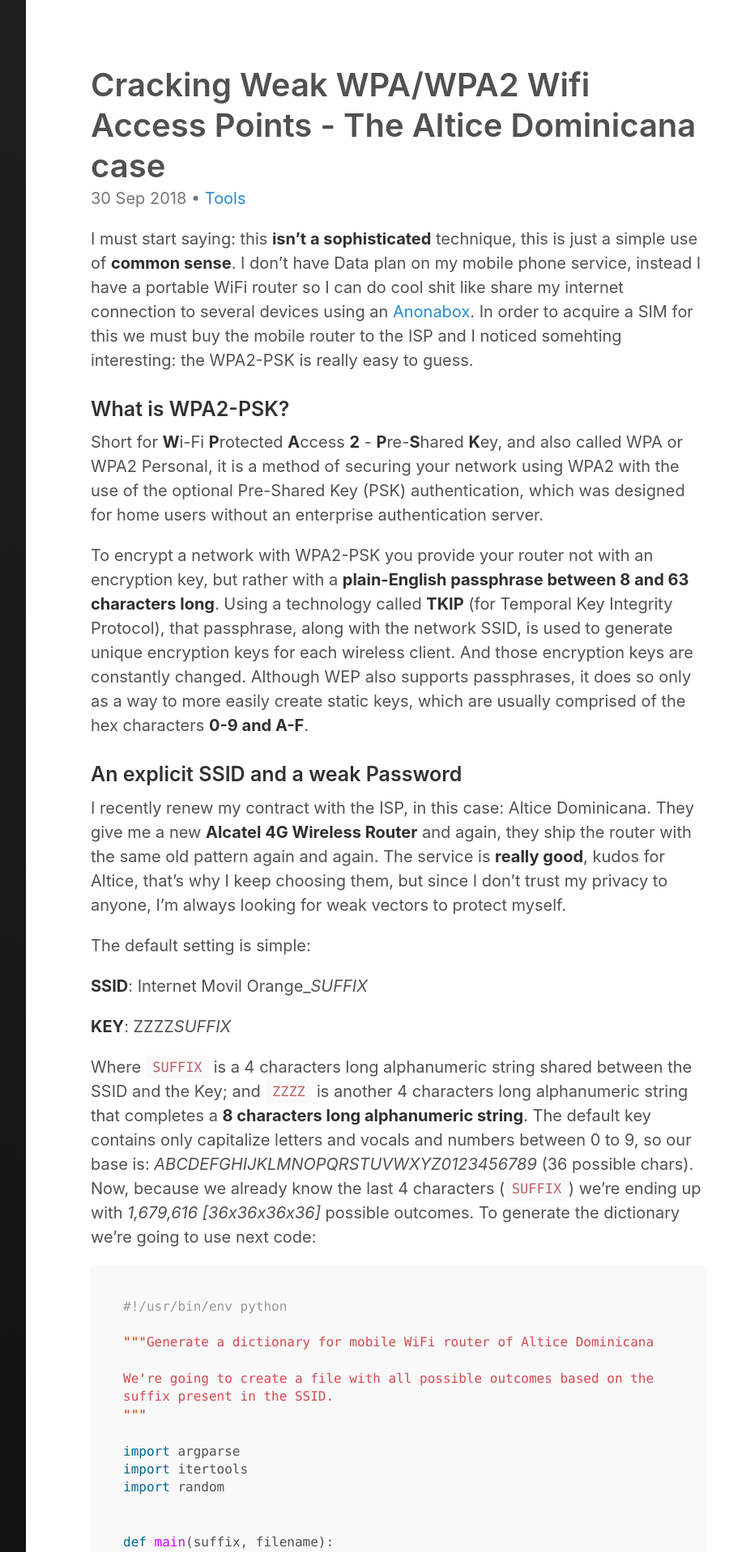
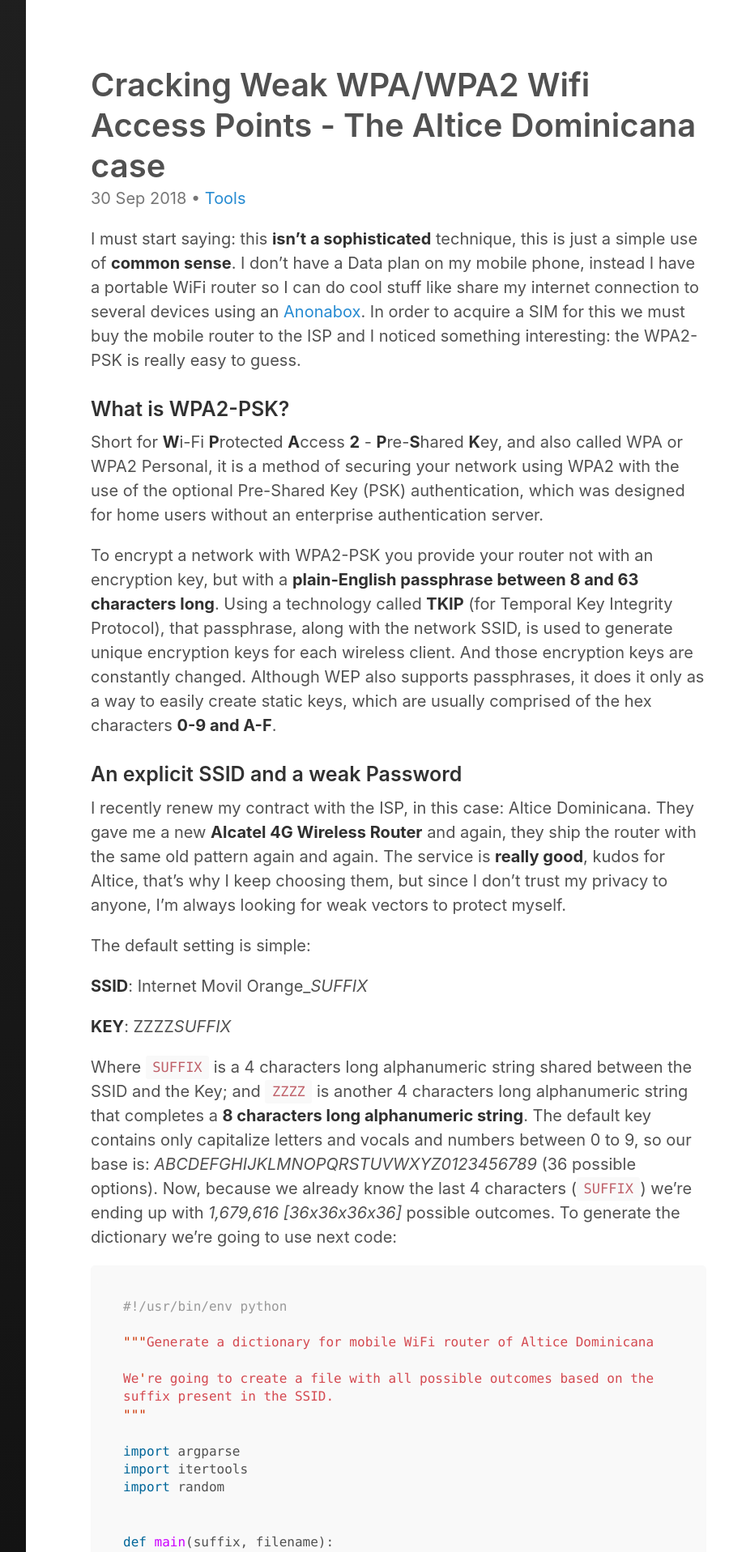
Before and after one commit to davidtavarez/davidtavarez.github.io, a Jekyll site: the page built from _posts/2018-09-29-cracking_weak_wifi.md, in a window 1280 px wide. Shown: the top 1917 px of the page at 81% size, without its empty margins (328-1228 px from the left). Built offline with Jekyll 4.4.1, drawn with Linux system fonts in a browser that asks for light colours; some of the changed text lies outside the part shown.

Commit message:
fixing typos

````diff
--- a/_posts/2018-09-29-cracking_weak_wifi.md
+++ b/_posts/2018-09-29-cracking_weak_wifi.md
@@ -10,17 +10,17 @@
   - projects
 ---
 
-I must start saying: this **isn't a sophisticated** technique, this is just a simple use of **common sense**. I don't have Data plan on my mobile phone service, instead I have a portable WiFi router so I can do cool shit like share my internet connection to several devices using an [Anonabox](https://www.anonabox.com/). In order to acquire a SIM for this we must buy the mobile router to the ISP and I noticed somehting interesting: the WPA2-PSK is really easy to guess.
+I must start saying: this **isn't a sophisticated** technique, this is just a simple use of **common sense**. I don't have a Data plan on my mobile phone, instead I have a portable WiFi router so I can do cool stuff like share my internet connection to several devices using an [Anonabox](https://www.anonabox.com/). In order to acquire a SIM for this we must buy the mobile router to the ISP and I noticed something interesting: the WPA2-PSK is really easy to guess.
 
 ### What is WPA2-PSK? ###
 
 Short for **W**i-Fi **P**rotected **A**ccess **2** - **P**re-**S**hared **K**ey, and also called WPA or WPA2 Personal,  it is a method of securing your network using WPA2 with the use of the optional Pre-Shared Key (PSK) authentication, which was designed for home users without an enterprise authentication server.
 
-To encrypt a network with WPA2-PSK you provide your router not with an encryption key, but rather with a **plain-English passphrase between 8 and 63 characters long**. Using a technology called **TKIP** (for Temporal Key Integrity Protocol), that passphrase, along with the network SSID, is used to generate unique encryption keys for each wireless client. And those encryption keys are constantly changed. Although WEP also supports passphrases, it does so only as a way to more easily create static keys, which are usually comprised of the hex characters **0-9 and A-F**.
+To encrypt a network with WPA2-PSK you provide your router not with an encryption key, but with a **plain-English passphrase between 8 and 63 characters long**. Using a technology called **TKIP** (for Temporal Key Integrity Protocol), that passphrase, along with the network SSID, is used to generate unique encryption keys for each wireless client. And those encryption keys are constantly changed. Although WEP also supports passphrases, it does it only as a way to easily create static keys, which are usually comprised of the hex characters **0-9 and A-F**.
 
 ### An explicit SSID and a weak Password ###
 
-I recently renew my contract with the ISP, in this case: Altice Dominicana. They give me a new **Alcatel 4G Wireless Router** and again, they ship the router with the same old pattern again and again. The service is **really good**, kudos for Altice, that's why I keep choosing them, but since I don't trust my privacy to anyone, I'm always looking for weak vectors to protect myself.
+I recently renew my contract with the ISP, in this case: Altice Dominicana. They gave me a new **Alcatel 4G Wireless Router** and again, they ship the router with the same old pattern again and again. The service is **really good**, kudos for Altice, that's why I keep choosing them, but since I don't trust my privacy to anyone, I'm always looking for weak vectors to protect myself.
 
 The default setting is simple:
 
@@ -28,7 +28,7 @@
 
 **KEY**: ZZZZ*SUFFIX*
 
-Where `SUFFIX` is a 4 characters long alphanumeric string shared between the SSID and the Key; and `ZZZZ` is another 4 characters long  alphanumeric string that completes a **8 characters long alphanumeric string**. The default key contains only capitalize letters and vocals and numbers between 0 to 9, so our base is: *ABCDEFGHIJKLMNOPQRSTUVWXYZ0123456789* (36 possible chars). Now, because we already know the last 4 characters (`SUFFIX`) we're ending up with *1,679,616 [36x36x36x36]* possible outcomes. To generate the dictionary we're going to use next code:
+Where `SUFFIX` is a 4 characters long alphanumeric string shared between the SSID and the Key; and `ZZZZ` is another 4 characters long  alphanumeric string that completes a **8 characters long alphanumeric string**. The default key contains only capitalize letters and vocals and numbers between 0 to 9, so our base is: *ABCDEFGHIJKLMNOPQRSTUVWXYZ0123456789* (36 possible options). Now, because we already know the last 4 characters (`SUFFIX`) we're ending up with *1,679,616 [36x36x36x36]* possible outcomes. To generate the dictionary we're going to use next code:
 
 ```python
 #!/usr/bin/env python
````
Also changed, not shown: other parts of _posts/2018-09-29-cracking_weak_wifi.md (+5 -5 lines).
